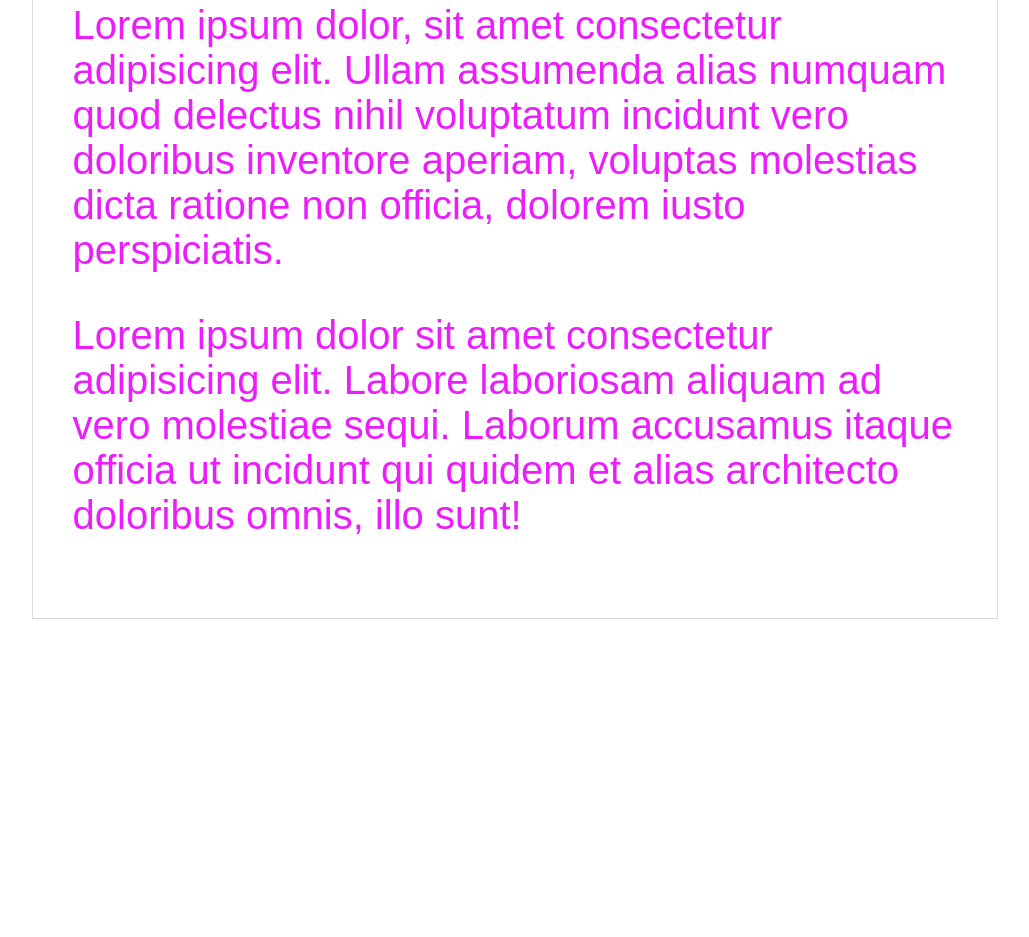
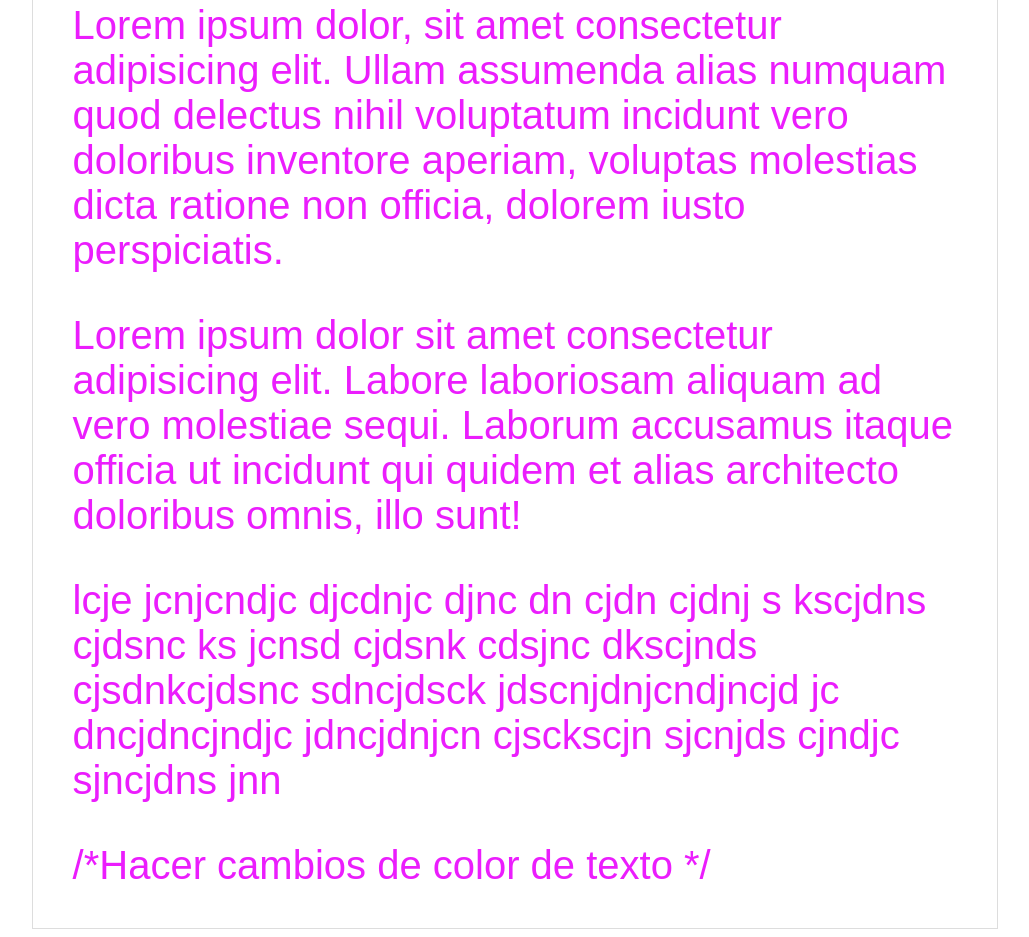
Before and after one commit to Kcode01/Test, a plain HTML site: page index.html in a window 1280 px wide. Shown: the part 1972-2909 px from the top of the page, without its empty margins (125-1154 px from the left). Before the commit the page ends 2599 px from the top, so only its background shows below. Drawn offline with Linux system fonts and the light colour scheme.

Commit message:
se asigno una tarea en el index.html

```diff
--- a/index.html
+++ b/index.html
@@ -28,6 +28,9 @@
         <p>Lorem ipsum dolor, sit amet consectetur adipisicing elit. Ullam assumenda alias numquam quod delectus nihil voluptatum incidunt vero doloribus inventore aperiam, voluptas molestias dicta ratione non officia, dolorem iusto perspiciatis.</p>
         <p>Lorem ipsum dolor sit amet consectetur adipisicing elit. Labore laboriosam aliquam ad vero molestiae sequi. Laborum accusamus itaque officia ut incidunt qui quidem et alias architecto doloribus omnis, illo sunt!</p>
     </div>
+    <div class="Tarea">
+	    <p>lcje jcnjcndjc djcdnjc djnc dn cjdn cjdnj s kscjdns cjdsnc ks jcnsd cjdsnk cdsjnc dkscjnds cjsdnkcjdsnc sdncjdsck jdscnjdnjcndjncjd jc dncjdncjndjc jdncjdnjcn cjsckscjn sjcnjds cjndjc sjncjdns jnn </p>
+    </div>/*Hacer cambios de color de texto */
 </div>
 </body>
 </html>
```
